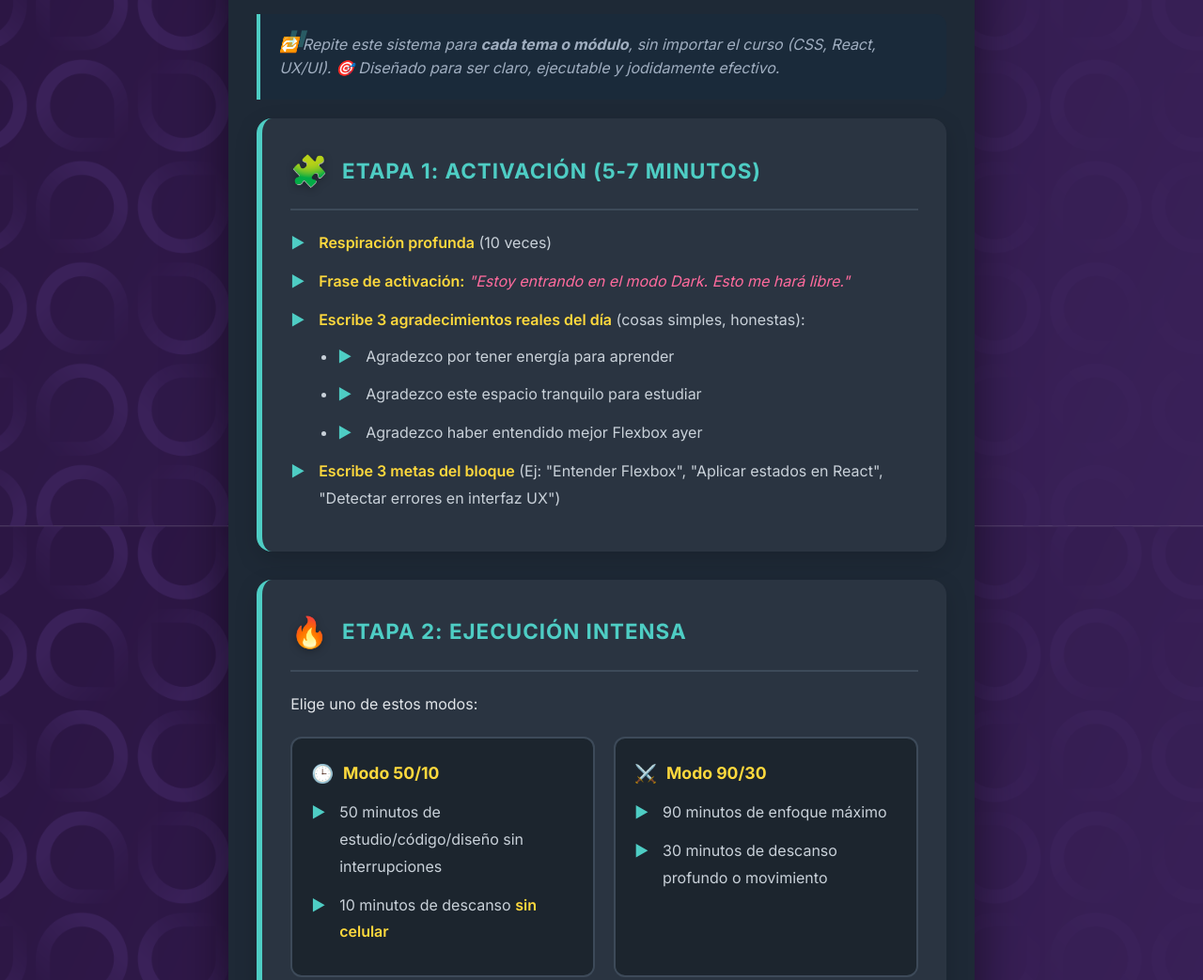
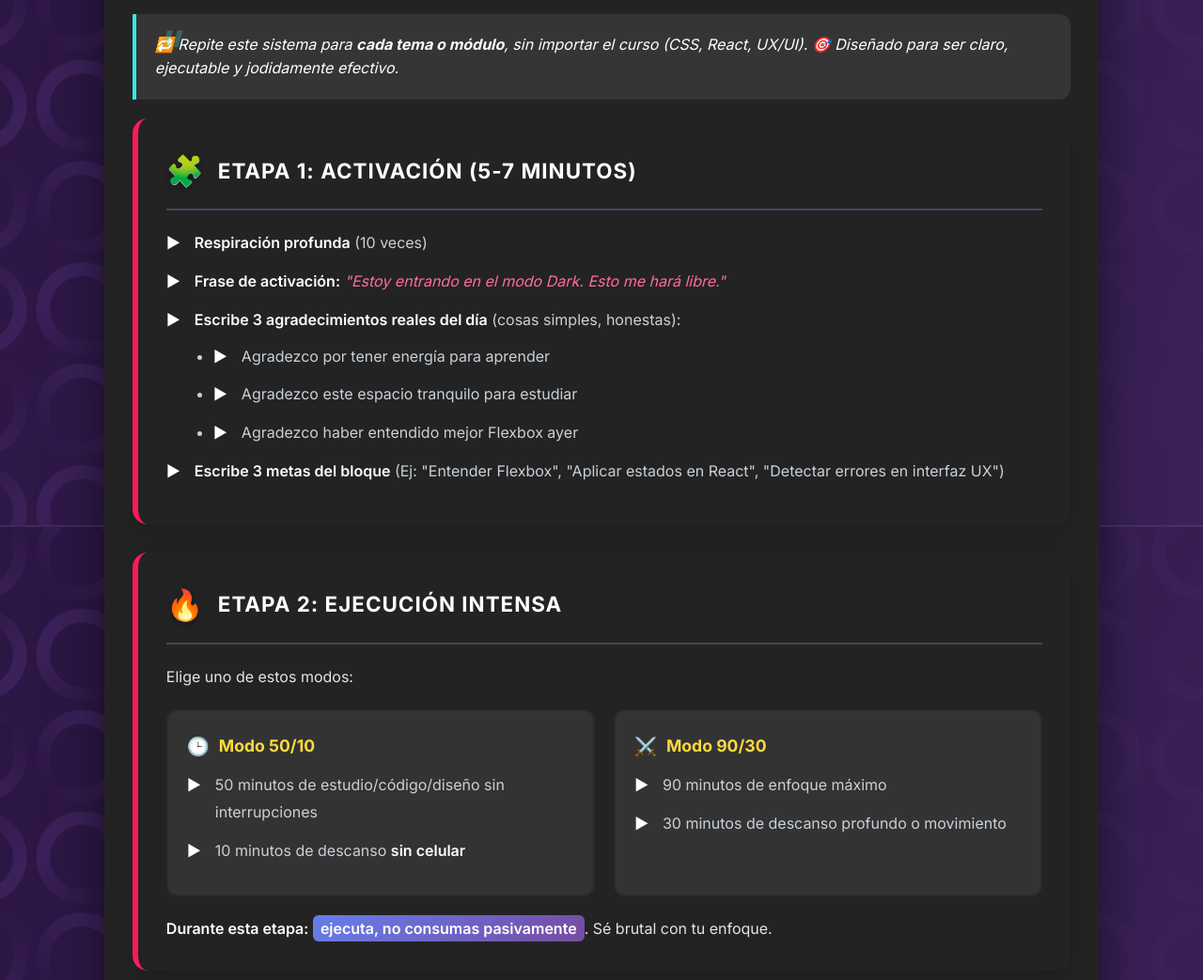
Before and after one commit to juanca368233/dark-mode, a plain HTML site: page index.html in a window 1280 px wide. Shown: the part 240-1283 px from the top of the page at 94% size. Drawn offline with Linux system fonts and the light colour scheme.

Commit message:
final costumization

```diff
--- a/index.html
+++ b/index.html
@@ -26,7 +26,7 @@
         }
 
         .container {
-            max-width: 210mm;
+            max-width: 280mm;  /* Changed from 210mm to 280mm for wider content */
             margin: 0 auto;
             background: #1e2936;
             min-height: 100vh;
@@ -74,14 +74,15 @@
 
         .content {
             padding: 40px 30px;
+            background: #232323;
         }
 
         .stage {
-            background: #2a3441;
+            background: #232323;
             border-radius: 16px;
             padding: 30px;
             margin-bottom: 30px;
-            border-left: 6px solid #4ecdc4;
+            border-left: 6px solid #F81B5A;
             box-shadow: 0 8px 25px rgba(0, 0, 0, 0.15);
             transition: transform 0.2s ease;
         }
@@ -107,7 +108,7 @@
         .stage-title {
             font-size: 1.4rem;
             font-weight: 700;
-            color: #4ecdc4;
+            color: #ffffff;
             text-transform: uppercase;
             letter-spacing: 1px;
         }
@@ -118,7 +119,7 @@
         }
 
         .stage-content strong {
-            color: #ffd93d;
+            color: #ffffff;
             font-weight: 600;
         }
 
@@ -143,7 +144,7 @@
             content: '▶';
             position: absolute;
             left: 0;
-            color: #4ecdc4;
+            color: #ffffff;
             font-weight: bold;
         }
 
@@ -155,16 +156,16 @@
         }
 
         .mode {
-            background: #1c252e;
+            background: #333333;
             padding: 20px;
             border-radius: 12px;
-            border: 2px solid #3d4a59;
+            border: 2px solid #2B2B2B;
             transition: all 0.3s ease;
         }
 
         .mode:hover {
-            border-color: #4ecdc4;
-            background: #243038;
+            border-color: #F81B5A;
+            background: #2B2B2B;
         }
 
         .mode-title {
@@ -184,7 +185,7 @@
 
         .table-container {
             overflow-x: auto;
-            background: #1c252e;
+            background: #2B2B2B;
             border-radius: 12px;
             margin: 20px 0;
             box-shadow: inset 0 2px 8px rgba(0, 0, 0, 0.2);
@@ -215,11 +216,11 @@
         }
 
         .bonus-section {
-            background: linear-gradient(135deg, #2d3748 0%, #1a202c 100%);
+            background: linear-gradient(135deg, #2B2B2B 0%, #232323 100%);
             border-radius: 16px;
             padding: 30px;
             margin-top: 30px;
-            border: 2px solid #4a5568;
+            border: 2px solid #2B2B2B;
         }
 
         .bonus-title {
@@ -255,13 +256,13 @@
         }
 
         .quote {
-            background: #1a2a3a;
-            border-left: 4px solid #4ecdc4;
+            background: #353535;
+            border-left: 4px solid #2FEAE4;
             padding: 20px;
             margin: 20px 0;
             border-radius: 0 12px 12px 0;
             font-style: italic;
-            color: #a0aec0;
+            color: #ffffff;
             position: relative;
         }
 
```
